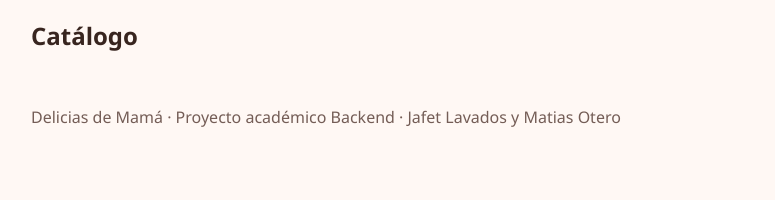
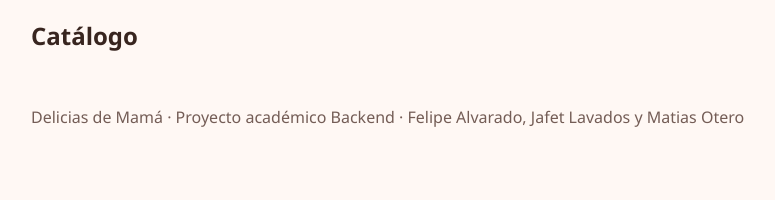
Before and after one commit to GelipeMlg/delicias-backend-ev3, a Django app: page / in a window 1280 px wide. Shown: the part 762-962 px from the top of the page, without its empty margins (99-874 px from the left). Run offline with Django 5.2, Linux system fonts and the light colour scheme; data that the repository does not hold is empty.

Commit message:
Actualizar integrantes en portal

```diff
--- a/templates/portal.html
+++ b/templates/portal.html
@@ -10,4 +10,4 @@
 <section id="catalogue"><h2>Catálogo</h2><div id="products" class="cards"></div><button id="more-products" hidden>Ver más productos</button></section>
 <section class="module-card" id="request-order" hidden><h2>Solicitar pedido</h2><form id="reserve"><label>Producto<select name="product" id="product-choice" required></select></label><label>Tu nombre<input name="customer" required maxlength="120"></label><label>Contacto<input name="contact" required maxlength="120"></label><label>Cantidad<input name="quantity" type="number" min="1" max="100" value="1" required></label><label>Fecha<input name="date" type="date" required></label><label>Hora<input name="time" type="time" value="16:00" required></label><label>Sabor (opcional)<input name="flavor" maxlength="100"></label><label>Relleno (opcional)<input name="filling" maxlength="100"></label><label>Restricciones alimentarias<input name="restrictions" maxlength="500"></label><button>Enviar solicitud</button></form><p>La dueña confirmará el precio mediante una cotización. Los cupos se validan al enviar.</p></section>
 <section id="my-orders" hidden><h2>Mis pedidos</h2><button id="refresh-orders">Actualizar pedidos</button><div id="orders" class="cards"></div><button id="more-orders" hidden>Ver más pedidos</button></section>
-<footer class="home-footer">Delicias de Mamá · Proyecto académico Backend · Jafet Lavados y Matias Otero</footer></main></body></html>
+<footer class="home-footer">Delicias de Mamá · Proyecto académico Backend · Felipe Alvarado, Jafet Lavados y Matias Otero</footer></main></body></html>
```
